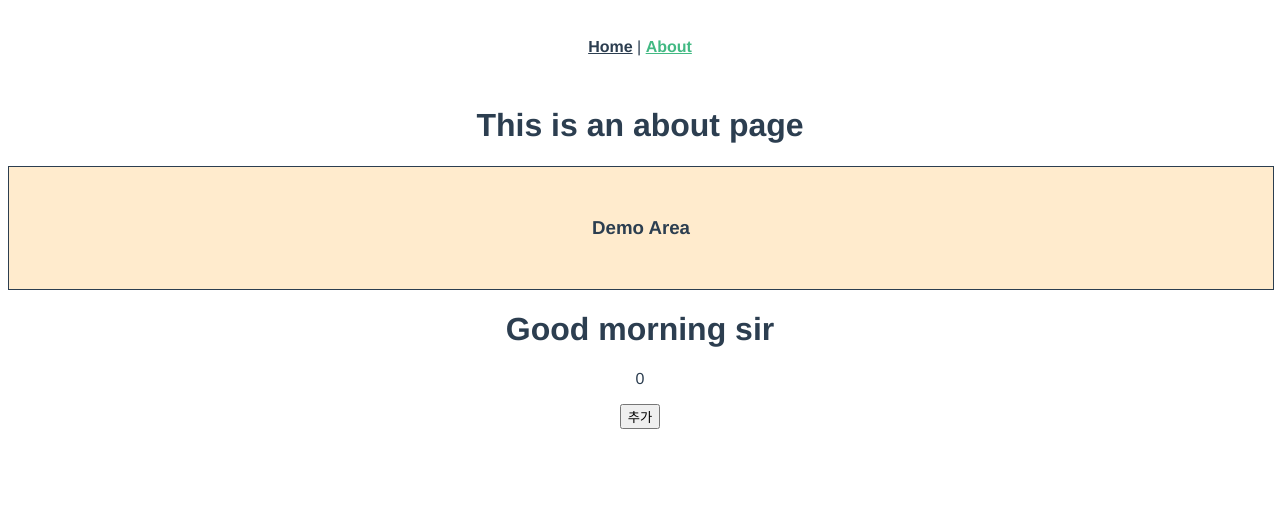
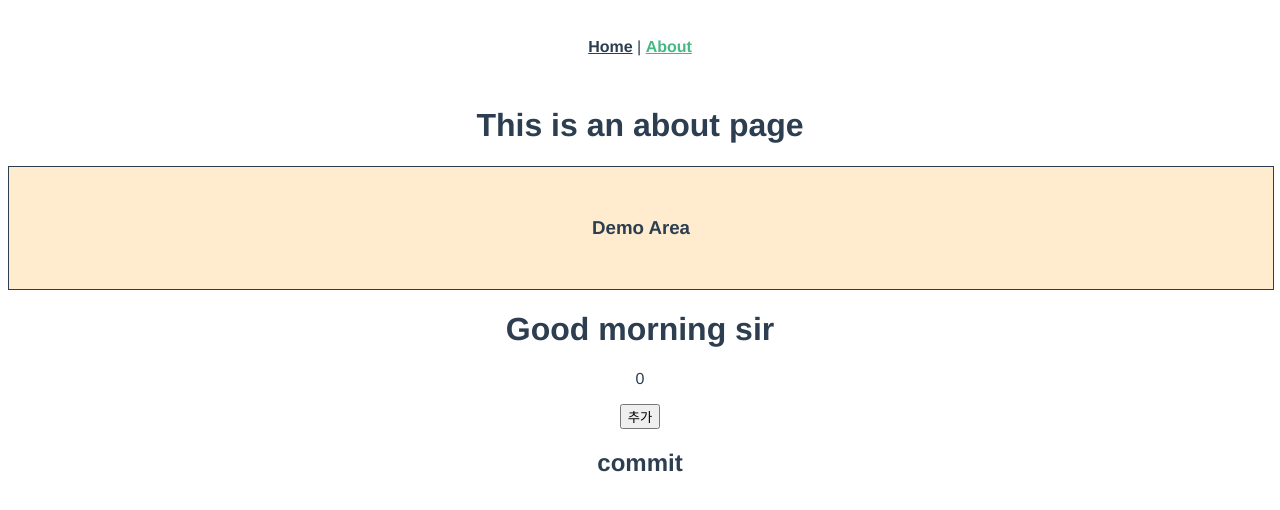
Before and after one commit to JustinFEdev/Vue.js-prac, a Vue app: page /about in a window 1280 px wide. Shown: the top 510 px of the page. Built offline with nearby package versions, Linux system fonts and the light colour scheme.

Commit message:
first commit

```diff
--- a/src/components/Page/About.vue
+++ b/src/components/Page/About.vue
@@ -5,6 +5,7 @@
     <h1>{{ title }}</h1>
     <p>{{ count }}</p>
     <button @click="count++">추가</button>
+    <h2>commit</h2>
   </div>
 </template>
 <script>
```
